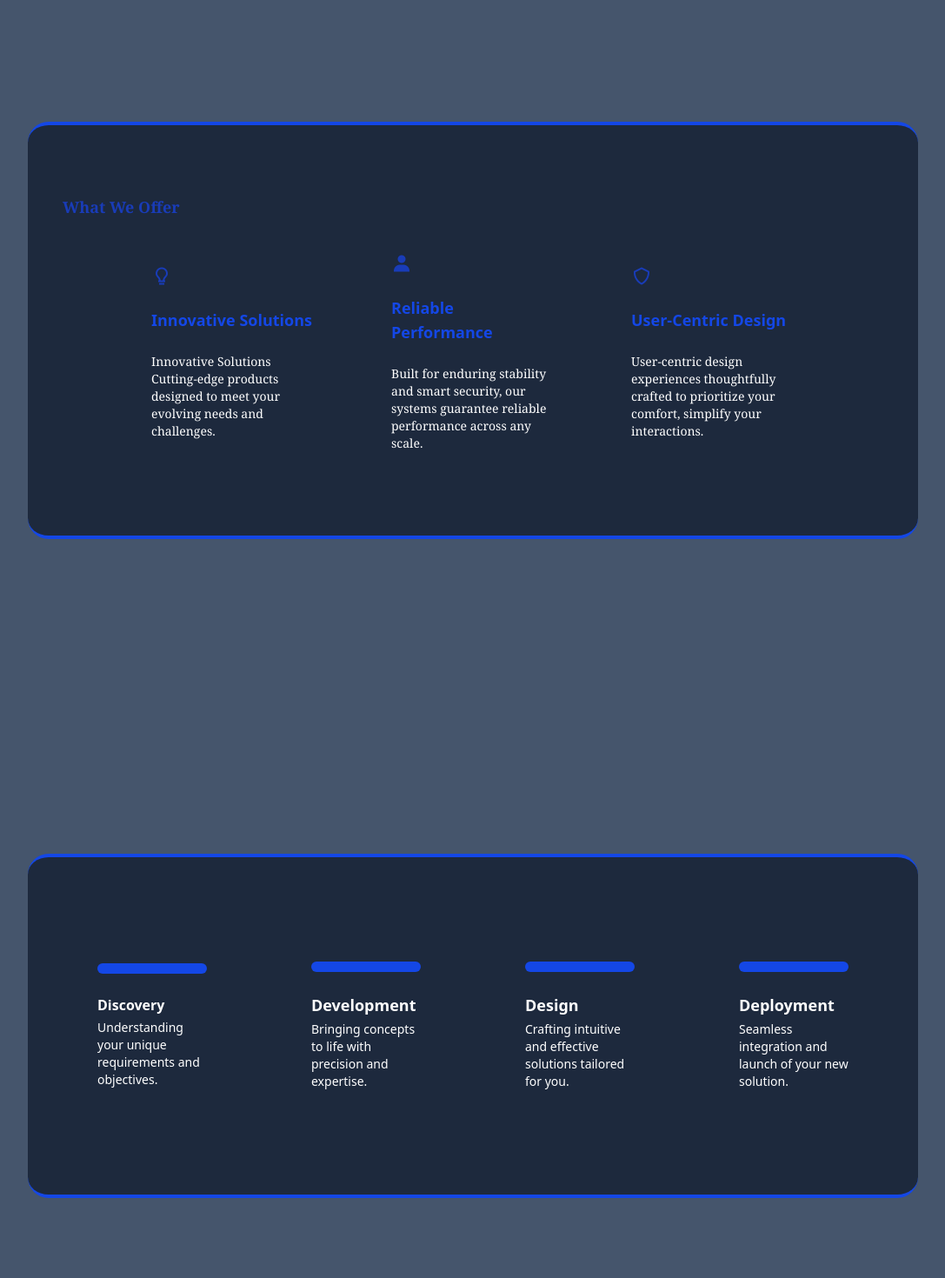
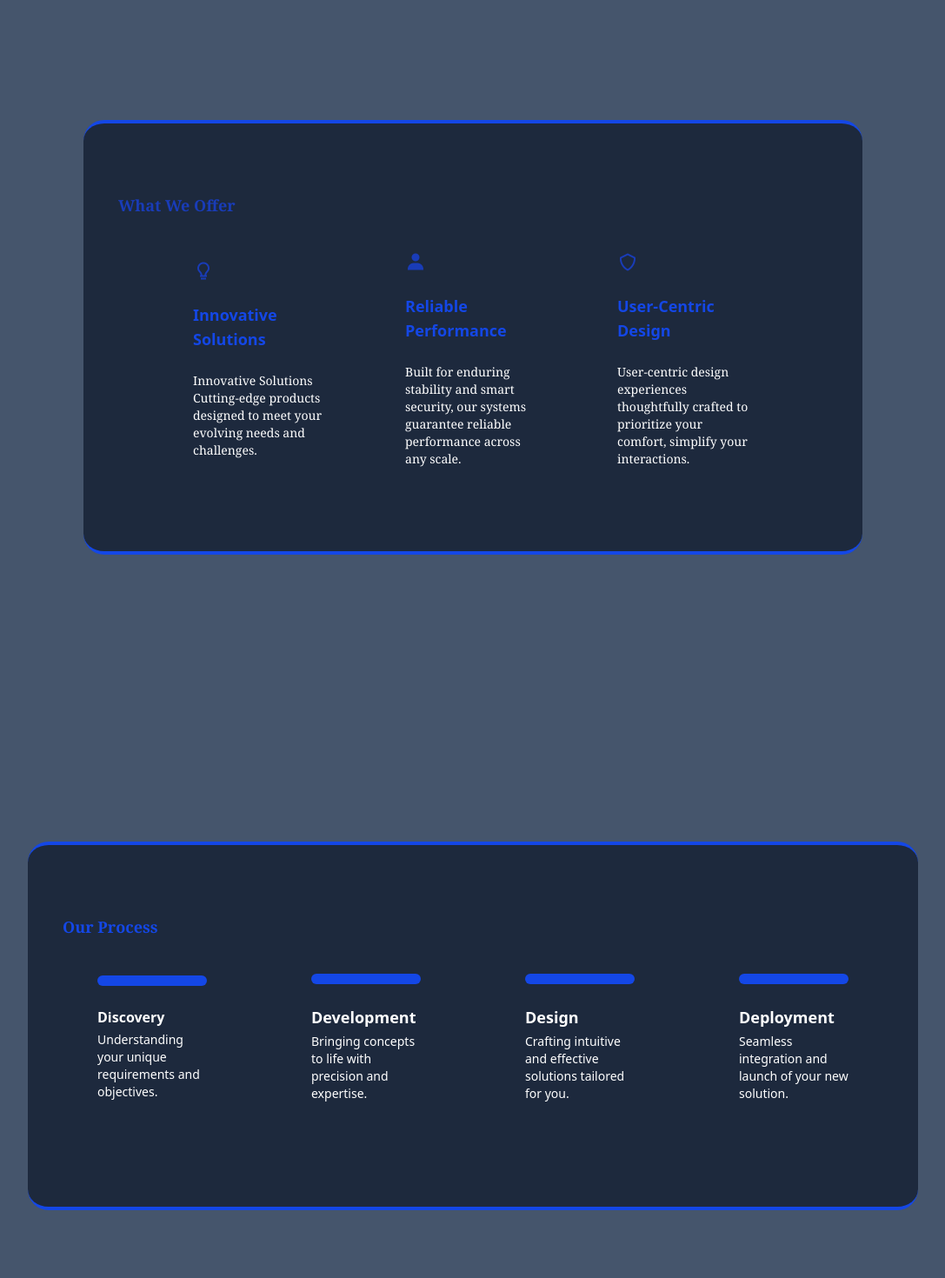
Before and after one commit to taussef123/blue-secure-web, a React (Vite) app: page / in a window 1280 px wide. Shown: the part 1740-3210 px from the top of the page at 87% size, without its empty margins (96-1183 px from the left). Built offline with nearby package versions, Linux system fonts and the light colour scheme.

Commit message:
some changes made

```diff
--- a/src/pages/Home.jsx
+++ b/src/pages/Home.jsx
@@ -70,7 +70,7 @@ const Home = ()=>{
         </div>
 
         <div className="w-full h-screen flex items-center justify-center bg-slate-600 ">
-          <div className="w-5xl bg-slate-800 py-20 px-10 rounded-xl sm:rounded-3xl hover:shadow-2xl hover shadow-blue-600 border-t-4 border-blue-700 border-b-4">
+          <div className="w-4xl bg-slate-800 py-0 sm:py-20 px-10 rounded-xl sm:rounded-3xl hover:shadow-2xl hover shadow-blue-600 border-t-4 border-blue-700 border-b-4 mt-4">
             <h1 className="text-blue-800 font-serif font-bold text-lg mb-6">
               What We Offer
             </h1>
@@ -111,6 +111,7 @@ const Home = ()=>{
 
         <div className="w-full h-screen flex items-center justify-center bg-slate-600 ">
           <div className=" w-5xl bg-slate-800 p-1 sm:py-20 px-10 rounded-xl sm:rounded-3xl hover:shadow-2xl hover shadow-blue-600 border-t-4 border-blue-700 border-b-4">
+            <h2 className="text-lg font-serif text-blue-700 font-bold ml-10 sm:ml-0">Our Process</h2>
             <div className=" flex flex-col sm:flex-row  w-full  justify-center items-center gap-10">
               <div
                 className="w-sm  px-10 py-7   rounded
@@ -229,7 +230,7 @@ const Home = ()=>{
               Our Commitment to Quality
             </h1>
             <div className="flex space-x-12 space-y-10">
-              <span className="w-1 rounded-b-xl bg-white block h-22 mt-4"></span>
+              <span className="w-1 rounded-b-xl bg-blue-700 block h-22 mt-4"></span>
 
               <h3 className="mt-10 text-xl sm:text-2xl text-white ">
                 "Quality is not an act, it is a habit."
```
